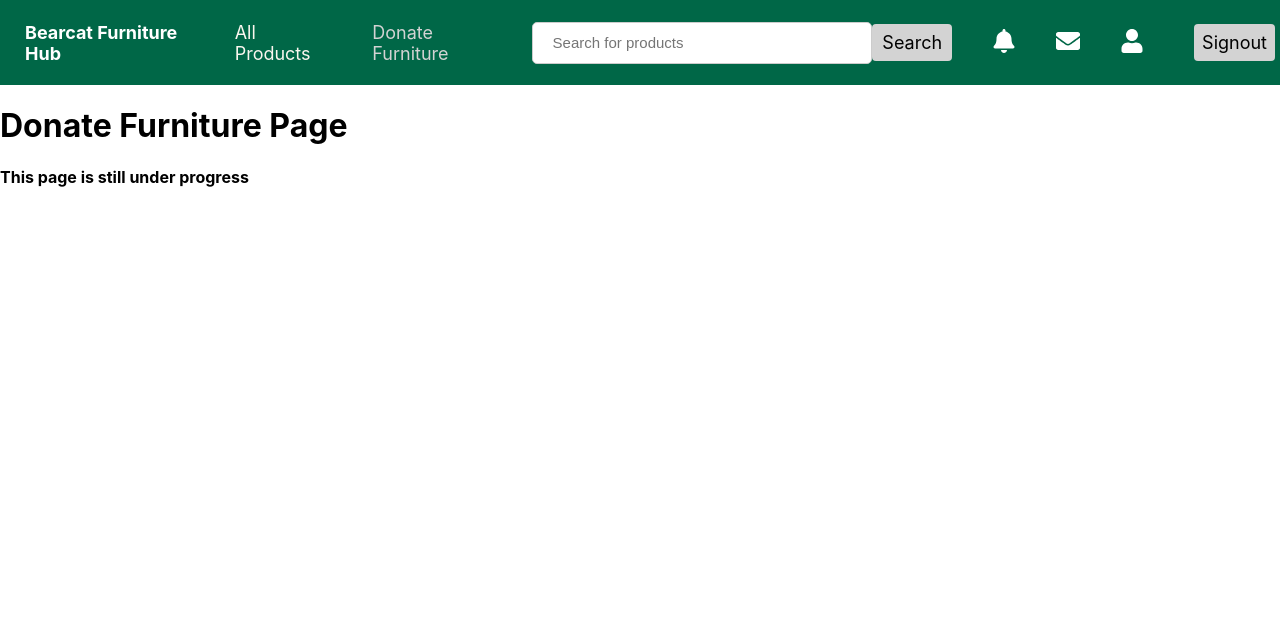
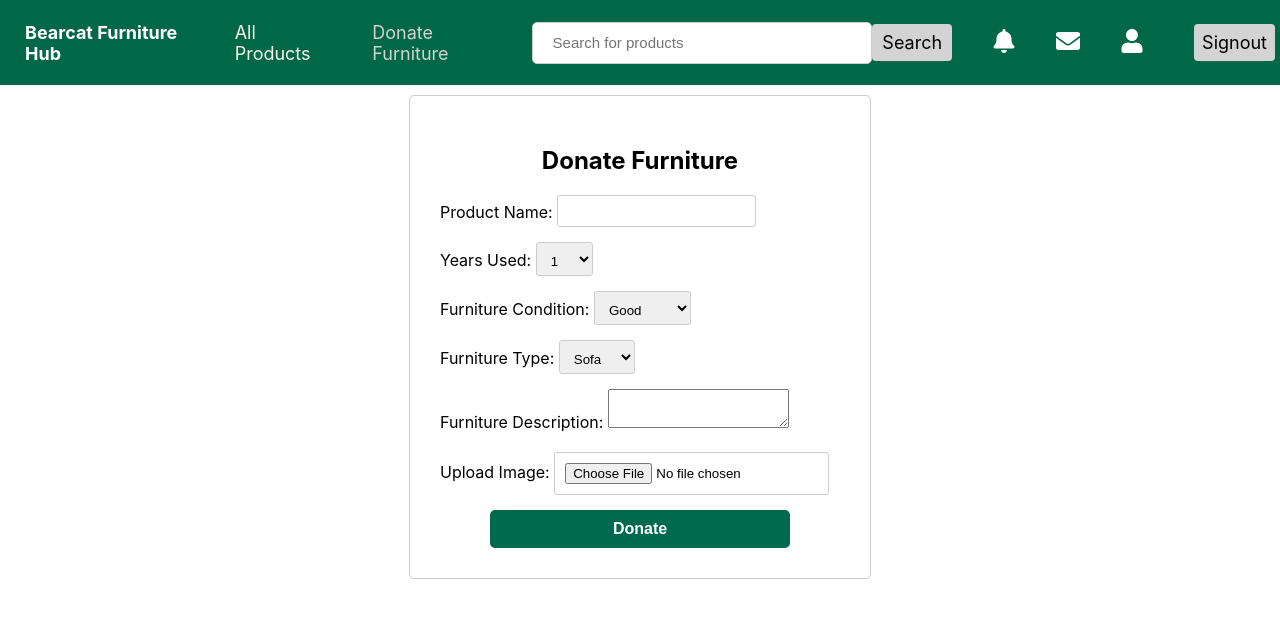
Before and after one commit to gautamsagar99/GDP-Group07-BearcatFurnitureHub, a React (Create React App) app in the folder codes/frontend/: page /DonateFurniture in a window 1280 px wide. Shown: the top 618 px of the page. Built offline with nearby package versions, Linux system fonts and the light colour scheme.

Commit message:
Home page and Product Details page routes and integration completed. Designed Donate Furniture

```diff
--- a/codes/frontend/public/index.html
+++ b/codes/frontend/public/index.html
@@ -24,7 +24,7 @@
       work correctly both with client-side routing and a non-root public URL.
       Learn how to configure a non-root public URL by running `npm run build`.
     -->
-    <title>React App</title>
+    <title>Bearcat Furniture Hub</title>
   </head>
   <body>
     <noscript>You need to enable JavaScript to run this app.</noscript>
--- a/codes/frontend/src/App.js
+++ b/codes/frontend/src/App.js
@@ -22,7 +22,7 @@ const App = () => {
           <Route path="/forgot-password" element={<SendCode/>} />
           <Route path="/ResetPassword" element={<ResetPassword/>} />
           <Route path="/DonateFurniture" element={<DonateFurniture/>} />
-          <Route path="/ProductDetails" element={<ProductDetails/>} />
+          <Route path="/product/:productId" element={<ProductDetails />} />
           <Route path="/ProfileDetails" element={<ProfileDetails/>} />
         </Routes>
       </div>
--- a/codes/frontend/src/components/FurnitureCard/FurnitureCard.css
+++ b/codes/frontend/src/components/FurnitureCard/FurnitureCard.css
@@ -1,20 +1,28 @@
+/* Flex container for the cards */
+.card-container {
+  display: flex;
+  flex-wrap: wrap; /* Allow cards to wrap to the next line when necessary */
+  justify-content: flex-start; /* Distribute space evenly between cards */
+}
+
 .card {
+  /* Card styles with increased width */
   border: 1px solid #ccc;
   border-radius: 8px;
   padding: 16px;
   margin: 16px;
-    max-width: 250px;
+  max-width: 185px; /* Increase the max-width to make the cards wider */
   max-height: 350px;
   box-shadow: 0 2px 4px rgba(0, 0, 0, 0.1);
   position: relative;
-    display: flex;
+  /* display: flex; */
   flex-direction: column;
   justify-content: space-between;
 }
 
 .card-image {
   width: 100%;
-    max-height: 100%;
+  height: 200px; /* Set a fixed height for all card images */
   object-fit: cover;
   border-radius: 4px;
 }
@@ -36,6 +44,8 @@
   border: none;
   border-radius: 4px;
   cursor: pointer;
+  text-decoration: none;
+  transition: none;
 }
 
 .card-button-container {
--- a/codes/frontend/src/components/FurnitureCard/FurnitureCard.js
+++ b/codes/frontend/src/components/FurnitureCard/FurnitureCard.js
@@ -1,26 +1,19 @@
 import React from 'react';
-import { useNavigate } from "react-router-dom";
-import './FurnitureCard.css'; // Import the CSS file
+import { Link } from 'react-router-dom';
+import './FurnitureCard.css';
 
-const FurnitureCard = ({ imageSrc, label, description, onButtonClick }) => {
-  const navigate = useNavigate();
-  onButtonClick = () => {
-    navigate("/ProductDetails");
-  };
+const FurnitureCard = ({ productId, imageSrc, label, description }) => {
   return (
     <div className="card">
       <img src={imageSrc} alt={label} className="card-image" />
-      {/* <h2 className="card-label">{label}</h2> */}
       <p className="card-description">{description}</p>
       <div className="card-button-container">
-        <button className="card-button" onClick={onButtonClick}>
+        <Link to={`/product/${productId}`} className="card-button">
           Get the Product
-        </button>
+        </Link>
       </div>
     </div>
   );
 };
 
-
-
 export default FurnitureCard;
--- /dev/null
+++ b/codes/frontend/src/pages/DonatePage/DonateFurniture.css
@@ -0,0 +1,37 @@
+/* DonateFurniturePage.css */
+
+.container {
+    max-width: 400px;
+    margin: 10px auto 0;
+    padding: 30px;
+    border: 1px solid #ccc;
+    border-radius: 5px;
+    background-color: #fff;
+  }
+
+  h2 {
+    text-align: center;
+    font-size: 24px;
+  }
+
+  form {
+    display: flex;
+    flex-direction: column;
+  }
+
+  label {
+    /* font-weight: bold; */
+    margin-bottom: 5px;
+  }
+
+  input,
+  select {
+    margin-bottom: 15px;
+    padding: 10px;
+    border: 1px solid #ccc;
+    border-radius: 3px;
+  }
+
+  input[type="file"] {
+    padding: 10px;
+  }
--- a/codes/frontend/src/pages/DonatePage/DonateFurniture.js
+++ b/codes/frontend/src/pages/DonatePage/DonateFurniture.js
@@ -1,21 +1,108 @@
 import React from 'react';
-import Navbar from '../../components/Navbar/index'
-import Form from "react-bootstrap/Form"
+import './DonateFurniture.css';
+import Navbar from '../../components/Navbar';
+import Button from '../../components/Button/Button';
+
 const DonateFurniture = () => {
-	return (
-		<div>
-			<Navbar />
-			<div>
-				<Form>
-					<h1>
-						Donate Furniture Page
-					</h1>
-					<h4 class="red-heading">This page is still under progress</h4>
-				</Form>
-			</div>
-		</div>
-	);
+  // ... (your component code)
+
+  return (
+	<div>
+		<Navbar/>
+
+    <div className="container">
+      <h2 className="text-center">Donate Furniture</h2>
+      <form
+	//   onSubmit={handleSubmit}
+	  >
+        <div className="form-group">
+          <label htmlFor="productName">Product Name: </label>
+          <input
+            type="text"
+            className="form-control"
+            id="productName"
+            name="productName"
+            // value={formData.productName}
+            // onChange={handleInputChange}
+            required
+          />
+        </div>
+        <div className="form-group">
+          <label htmlFor="yearsUsed">Years Used: </label>
+          <select
+            className="form-control"
+            id="yearsUsed"
+            name="yearsUsed"
+            // value={formData.yearsUsed}
+            // onChange={handleInputChange}
+          >
+            {Array.from({ length: 10 }, (_, i) => (
+              <option key={i} value={i + 1}>
+                {i + 1}
+              </option>
+            ))}
+          </select>
+        </div>
+        <div className="form-group">
+          <label htmlFor="condition">Furniture Condition: </label>
+          <select
+            className="form-control"
+            id="condition"
+            name="condition"
+            // value={formData.condition}
+            // onChange={handleInputChange}
+          >
+            <option value="Good">Good</option>
+            <option value="Bad">Bad</option>
+            <option value="Excellent">Excellent</option>
+          </select>
+        </div>
+        <div className="form-group">
+          <label htmlFor="furnitureType">Furniture Type: </label>
+          <select
+            className="form-control"
+            id="furnitureType"
+            name="furnitureType"
+            // value={formData.furnitureType}
+            // onChange={handleInputChange}
+          >
+            <option value="Sofa">Sofa</option>
+            <option value="Table">Table</option>
+            <option value="Fan">Fan</option>
+            <option value="Lamp">Lamp</option>
+          </select>
+        </div>
+        <div className="form-group">
+          <label htmlFor="description">Furniture Description: </label>
+          <textarea
+            className="form-control"
+            id="description"
+            name="description"
+            // value={formData.description}
+            // onChange={handleInputChange}
+            required
+          />
+        </div>
+		<br></br>
+        <div className="form-group">
+          <label htmlFor="image">Upload Image: </label>
+          <input
+            type="file"
+            className="form-control-file"
+            id="image"
+            name="image"
+            accept="image/*"
+            // onChange={handleImageUpload}
+          />
+        </div>
+        <div className="form-group">
+          <Button type='button'  label="Donate" color='primary'>
+          </Button>
+        </div>
+      </form>
+    </div>
+	</div>
+  );
 };
 
-
 export default DonateFurniture;
--- /dev/null
+++ b/codes/frontend/src/pages/ProductDetailsPage/ProductDetails.css
@@ -0,0 +1,21 @@
+.product-details-container {
+  display: flex;
+  justify-content: space-between;
+  align-items: flex-start;
+}
+
+.product-image {
+  max-height: 400px; /* Adjust the height as needed */
+  padding: 10px;
+  max-width: 100%;
+}
+
+.product-image img {
+  max-width: 100%;
+  max-height: 500px;
+}
+
+.product-info {
+  flex: 1;
+  padding-left: 20px;
+}
--- a/codes/frontend/src/pages/ProductDetailsPage/ProductDetails.js
+++ b/codes/frontend/src/pages/ProductDetailsPage/ProductDetails.js
@@ -1,20 +1,47 @@
-import React from 'react';
-import Navbar from '../../components/Navbar/index'
-import Form from "react-bootstrap/Form"
+import React, { useEffect, useState } from 'react';
+import { useParams } from 'react-router-dom'; // Import useParams
+import Index from '../../components/Navbar/index';
+import axios from 'axios';
+import '../ProductDetailsPage/ProductDetails.css'
+import Button from "../../components/Button/Button";
+
 const ProductDetails = () => {
-	return (
-		<div>
-			<Navbar />
-			<div>
-				<Form>
-					<h1>
-						Product Details Page
-					</h1>
-					<h4 class="red-heading">This page is still under progress</h4>
-				</Form>
-			</div>
-		</div>
-	);
+  const { productId } = useParams(); // Get the productId from the route
+
+  const [product, setProduct] = useState(null);
+
+  useEffect(() => {
+    // Fetch product details based on the product ID using Axios
+    axios.get(`http://localhost:5000/get-furniture/${productId}`)
+      .then(response => {
+        console.log('Response data:', response.data);
+        setProduct(response.data);
+      })
+      .catch(error => {
+        console.error('Error:', error);
+      });
+  }, [productId]);
+
+  if (!product) {
+    return <div>Loading...</div>;
+  }
+
+  return (
+    <div>
+      <Index />
+      <div className="product-details-container">
+        <div className="product-image">
+          <img src={product.image_url} alt={product.name} />
+        </div>
+        <div className="product-info">
+          <h2>{product.name}</h2>
+          <p>Years Used: {product.years_used}</p>
+          <p>Furniture Condition: {product.furniture_condition}</p>
+          <Button type='button' label="Request Furniture" color='primary'/>
+        </div>
+      </div>
+    </div>
+  );
 };
 
 export default ProductDetails;
```
Also changed, not shown: codes/frontend/src/components/Image/Image.js (added, +12 -0 lines), codes/frontend/src/pages/HomePage/Home.js (+27 -74 lines), 1 other file (tests, documents, lock files or other folders). Lines whose indentation alone changed are shown as unchanged.
